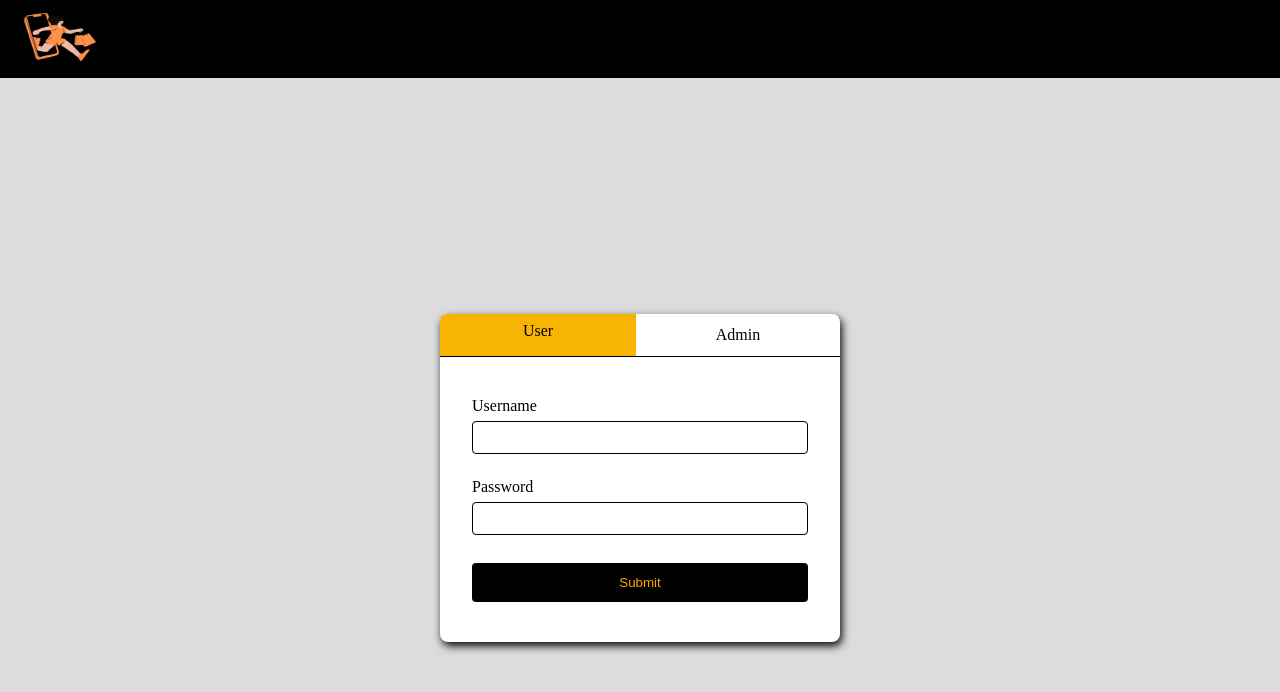
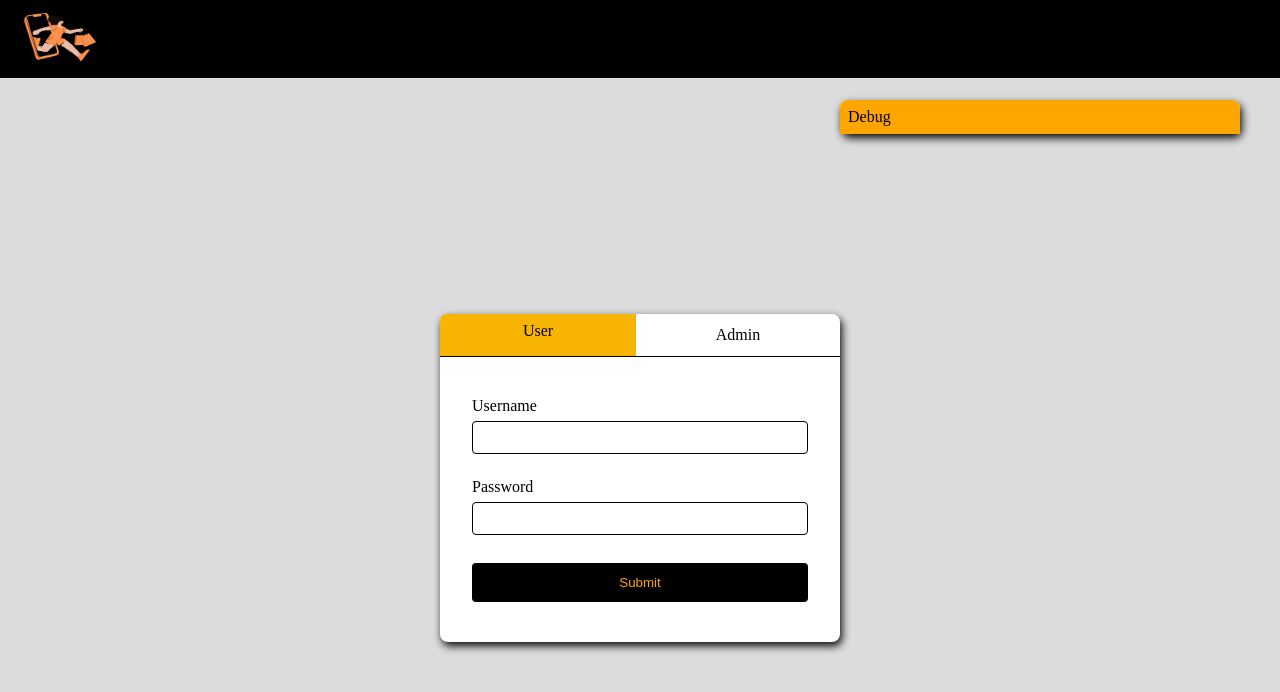
Before and after one commit to HarryIsCodingg/Ecommerce, a React (Create React App) app: page / in a window 1280 px wide. Shown: the top 692 px of the page. Built offline with nearby package versions, Linux system fonts and the light colour scheme.

Commit message:
Feat/backend url (#15)
* fix: change the url of backend rest

* fix: change the url of backend rest

* adding debug mode

```diff
--- /dev/null
+++ b/src/components/debug-mode/DebugMode.js
@@ -0,0 +1,16 @@
+const DebugMode = () => {
+    return (
+        <div style={{padding: '20px'}}>
+            <div className='column-1' style={{borderBottom: '1px solid gainsboro', paddingBottom: '16px', marginTop: '16px'}}>
+                <h3>username: harinder</h3>
+                <h3>password: admin</h3>
+            </div>
+            <div className='column-1' style={{paddingTop: '16px'}}>
+                <h3>username: harinder</h3>
+                <h3>password: user</h3>
+            </div>
+        </div>
+    )
+}
+
+export default DebugMode;
--- a/src/pages/HomePage/HomePage.css
+++ b/src/pages/HomePage/HomePage.css
@@ -7,9 +7,15 @@
     background-color: gainsboro;
 }
 
-.form-wrapper {
+.form-wrapper, .debug-mode {
     width: 400px;
     border-radius: 8px;
     background: white;
     box-shadow: 2px 4px 8px rgb(7, 7, 7);
 }
+
+.debug-mode {
+    position: fixed;
+    top: 100px;
+    right: 40px;
+}
--- a/src/pages/HomePage/HomePage.js
+++ b/src/pages/HomePage/HomePage.js
@@ -4,10 +4,17 @@ import LoginForm from "../../components/login-form/LoginForm";
 import {useSelector} from "react-redux";
 import {selectCurrentUser} from "../../core/redux-store/slices/userSlice";
 import BasketModal from "../../components/basket-modal/BasketModal";
+import {useState} from "react";
+import DebugMode from "../../components/debug-mode/DebugMode";
 
 const HomePage = () => {
 
     const currentUser = useSelector(selectCurrentUser);
+    const [debugMode, setDebugMode] = useState(false);
+
+    const handleDebug = () => {
+        setDebugMode(prevState => !prevState);
+    }
 
     return(
         <div className='home-page-wrapper'>
@@ -18,6 +25,15 @@ const HomePage = () => {
                     <LoginForm />
                 </div>
             </div>
+            <div onClick={handleDebug} className='debug-mode'>
+                <div style={{background: 'orange', padding: '8px', borderTopLeftRadius: '8px', borderTopRightRadius: '8px'}}>Debug</div>
+                {debugMode &&
+                    <>
+                        <DebugMode />
+                    </>
+                }
+            </div>
+
         </div>
     )
 }
```
